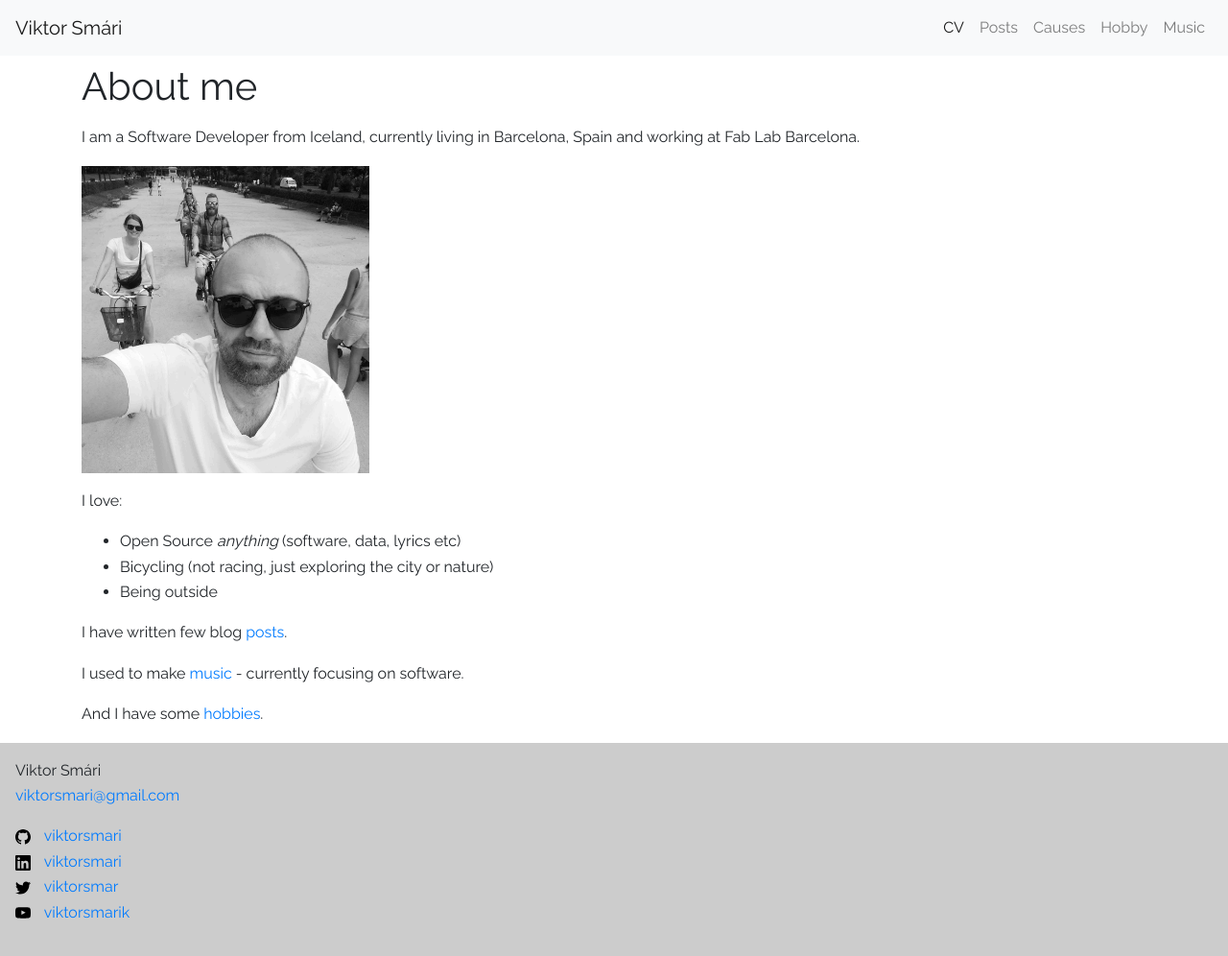
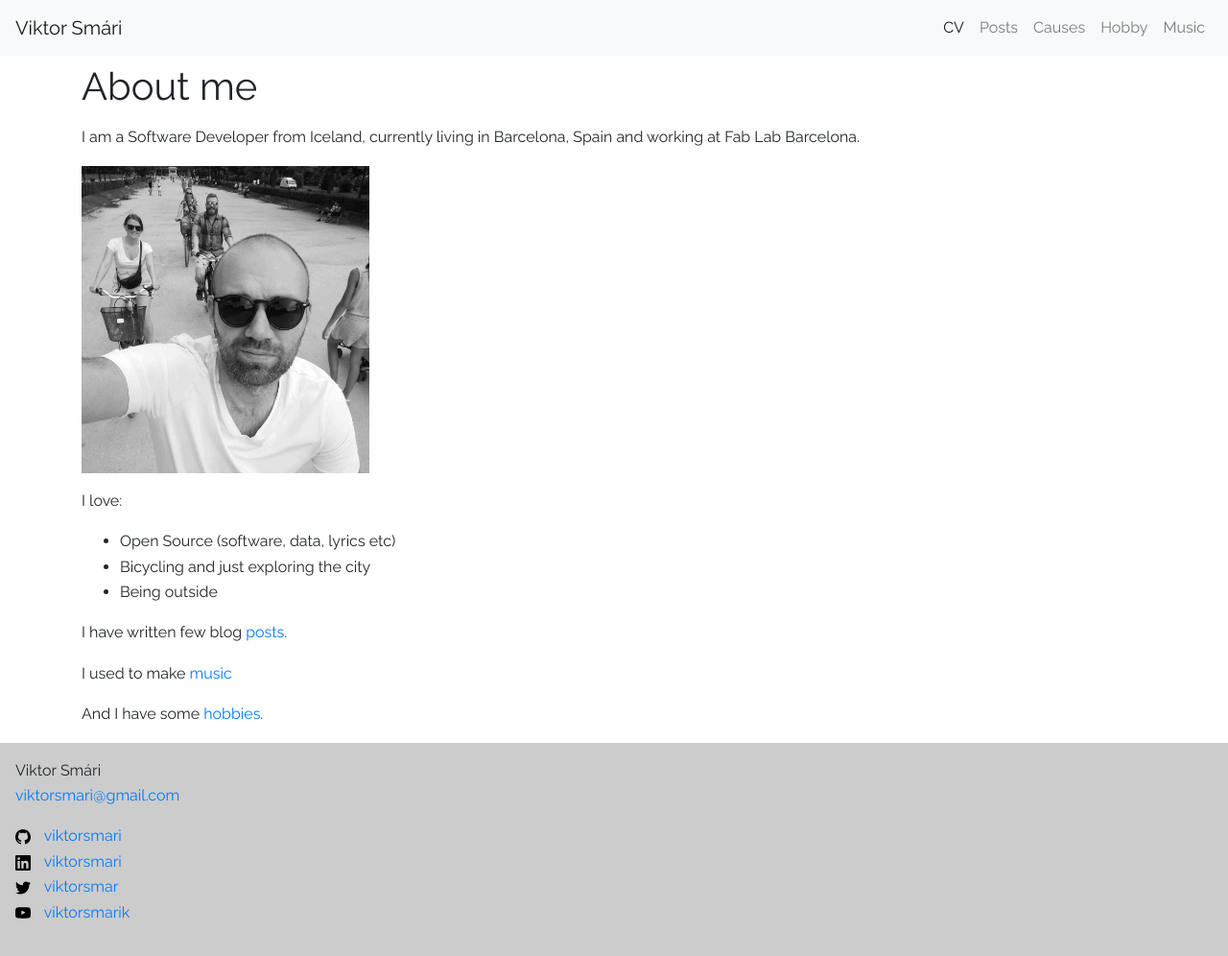
Before and after one commit to viktorsmari/viktorsmari.github.io, a Jekyll site: the page built from index.md, in a window 1280 px wide and 996 px high. Shown: the whole window at 96% size. Built offline with Jekyll 4.4.1, drawn with Linux system fonts in a browser that asks for light colours.

Commit message:
Fix wording

```diff
--- a/index.md
+++ b/index.md
@@ -10,12 +10,12 @@ I am a Software Developer from Iceland, currently living in Barcelona, Spain and
 <img src="/assets/selfie_bike_bw.jpg" class="img-fluid" width="300"/>
 
 I love:
-* Open Source *anything* (software, data, lyrics etc)
-* Bicycling (not racing, just exploring the city or nature)
+* Open Source (software, data, lyrics etc)
+* Bicycling and just exploring the city
 * Being outside
 
 I have written few blog [posts](/posts).
 
-I used to make [music](/music) - currently focusing on software.
+I used to make [music](/music)
 
 And I have some [hobbies](/hobby).
```
